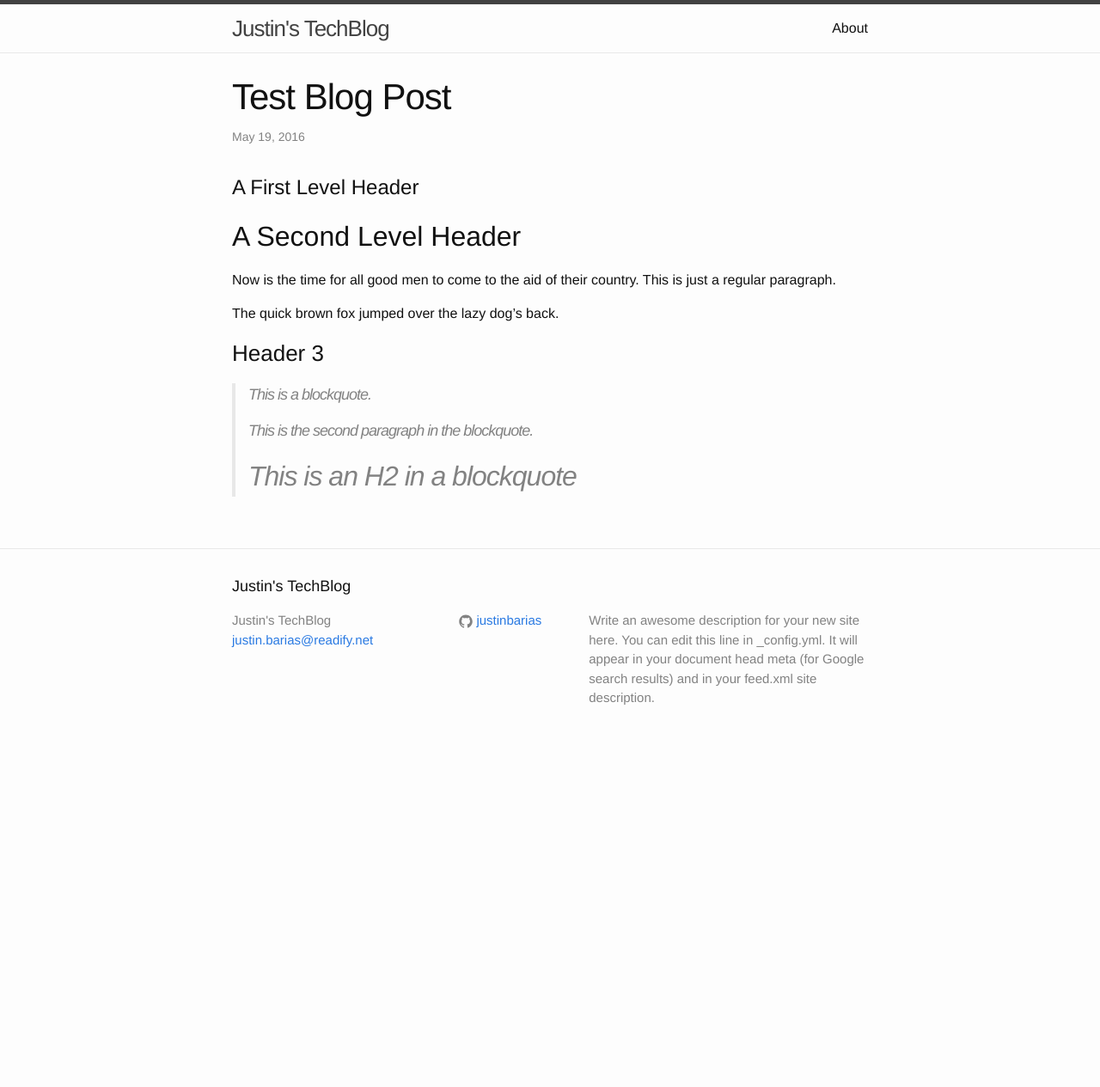
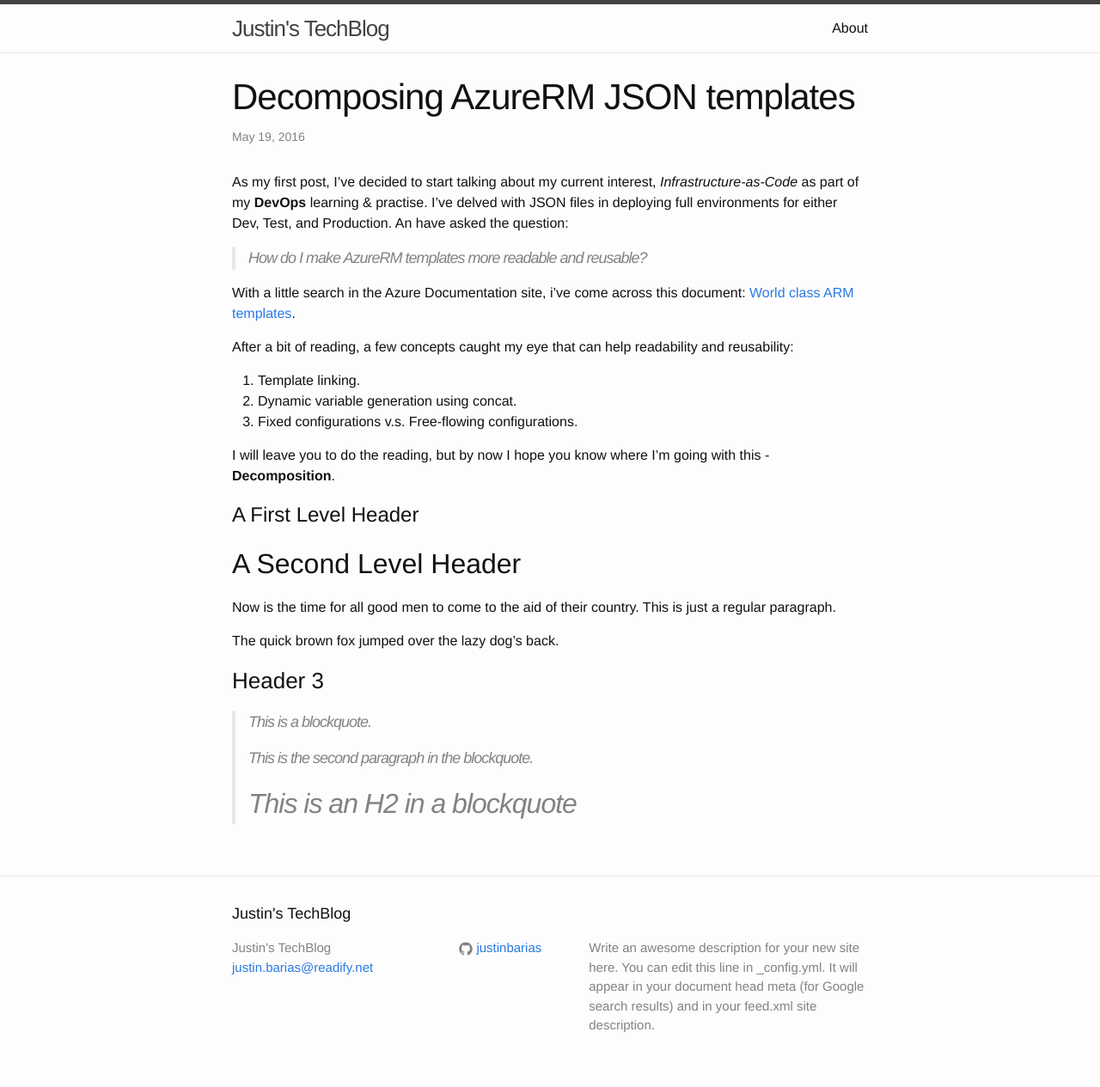
Before and after one commit to justinbarias/justinbarias.github.io, a Jekyll site: the page built from _posts/2016-05-19-firstblogpost.markdown, in a window 1280 px wide. Shown: the whole page at 86% size. Built offline with Jekyll 4.4.1, drawn with Linux system fonts in a browser that asks for light colours; before the commit the page ends 900 px from its top, so only the background shows below that.

Commit message:
included content on first blog post

```diff
--- a/_posts/2016-05-19-firstblogpost.markdown
+++ b/_posts/2016-05-19-firstblogpost.markdown
@@ -1,9 +1,23 @@
 ---
 layout: post
-title:  "Test Blog Post"
+title:  "Decomposing AzureRM JSON templates"
 date:   2016-05-19 10:12:00 +1000
-categories: testing
+categories: DevOps, AzureRM, Infrastructure-as-code
 ---
+
+As my first post, I've decided to start talking about my current interest, *Infrastructure-as-Code* as part of my **DevOps** learning & practise.
+I've delved with JSON files in deploying full environments for either Dev, Test, and Production. An have asked the question:
+> How do I make AzureRM templates  more readable and reusable?
+
+With a little search in the Azure Documentation site, i've come across this document: [World class ARM templates](http://download.microsoft.com/download/8/E/1/8E1DBEFA-CECE-4DC9-A813-93520A5D7CFE/World%20Class%20ARM%20Templates%20-%20Considerations%20and%20Proven%20Practices.pdf).
+
+After a bit of reading, a few concepts caught my eye that can help readability and reusability:
+1.   Template linking.
+2.  Dynamic variable generation using concat.
+3.  Fixed configurations v.s. Free-flowing configurations.
+
+I will leave you to do the reading, but by now I hope you know where I'm going with this - **Decomposition**.
+
 
 A First Level Header
 ====================
```
